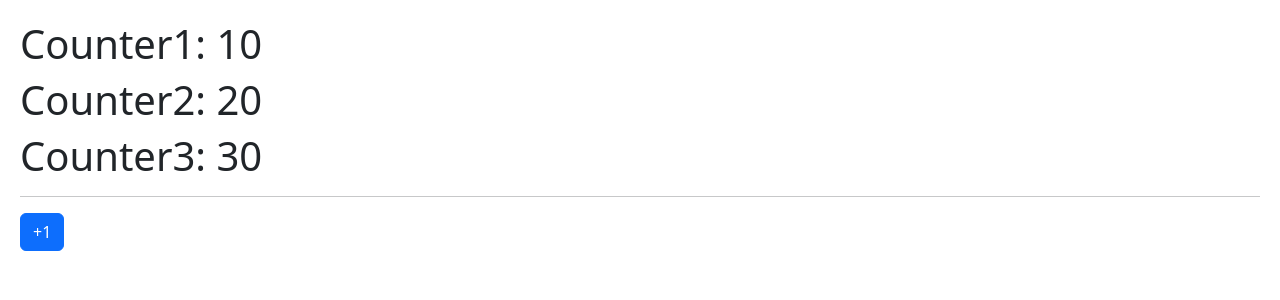
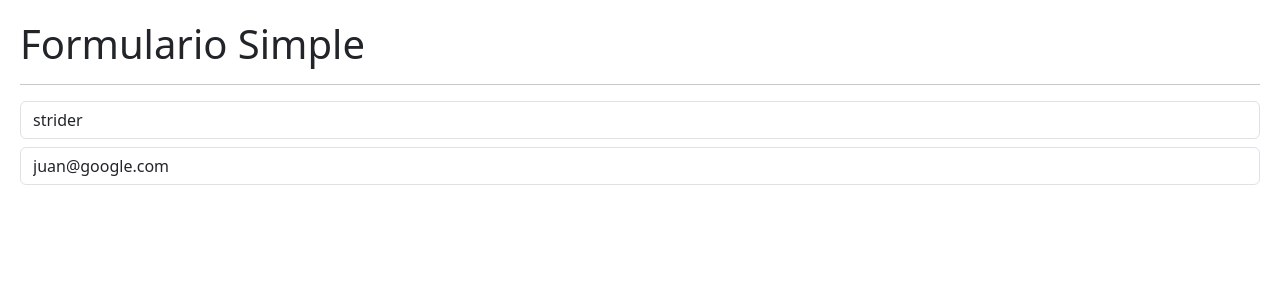
Before and after one commit to juanamezquitadoctus/Curso-React, a React (Vite) app in the folder 05-hook-app/: page / in a window 1280 px wide. Shown: the top 300 px of the page. Built offline with nearby package versions, Linux system fonts and the light colour scheme.

Commit message:
useEffect SimpleForm

```diff
--- /dev/null
+++ b/05-hook-app/src/01-useState/CounterWithCustomHook.jsx
@@ -0,0 +1,15 @@
+import { useCounter } from '../hooks/useCounter';
+
+export const CounterWithCustomHook = () => {
+    const { counter, increment, reset, decrement } = useCounter();
+
+    return (
+        <>
+            <h1>Counter with Hook: { counter }</h1>
+            <hr/>
+            <button className="btn btn-primary" onClick={ () => increment(2) }>+1</button>
+            <button className="btn btn-primary" onClick={ reset }>Reset</button>
+            <button className="btn btn-primary" onClick={ () => decrement(2) }>-1</button>
+        </>
+    )
+}
--- /dev/null
+++ b/05-hook-app/src/02-useEffect/SimpleForm.jsx
@@ -0,0 +1,45 @@
+import { useEffect, useState } from "react"
+
+export const SimpleForm = () => {
+    const [formState, setFormState] = useState({
+        username: 'strider',
+        email: 'juan@google.com'
+    });
+
+    const { username, email } = formState;
+
+    const onInputChange = ({ target }) => {
+        const { name, value } = target;
+        setFormState({
+            ...formState,
+            [ name ]: value
+        });
+    }
+
+    useEffect( () => {
+        console.log('useEffect called!');
+    });
+
+    return (
+        <>
+            <h1>Formulario Simple</h1>
+            <hr />
+            <input
+                type="text"
+                className="form-control"
+                placeholder="Username"
+                name="username"
+                value={ username }
+                onChange={ onInputChange }
+            />
+            <input
+                type="email"
+                className="form-control mt-2"
+                placeholder="juan@google.com"
+                name="email"
+                value={ email }
+                onChange={ onInputChange }
+            />
+        </>
+    )
+}
--- a/05-hook-app/src/main.jsx
+++ b/05-hook-app/src/main.jsx
@@ -1,11 +1,13 @@
 import React from 'react';
 import ReactDOM from 'react-dom/client';
+import './index.css';
 // import { HooksApp } from './HooksApp';
-import { CounterApp } from './01-useState/CounterApp';
-import './index.css';
+// import { CounterApp } from './01-useState/CounterApp';
+// import { CounterWithCustomHook } from './01-useState/CounterWithCustomHook';
+import { SimpleForm } from './02-useEffect/SimpleForm';
 
 ReactDOM.createRoot(document.getElementById('root')).render(
   <React.StrictMode>
-    <CounterApp />
+    <SimpleForm />
   </React.StrictMode>,
 )
```
Also changed, not shown: 05-hook-app/src/hooks/useCounter.js (added, +25 -0 lines).
